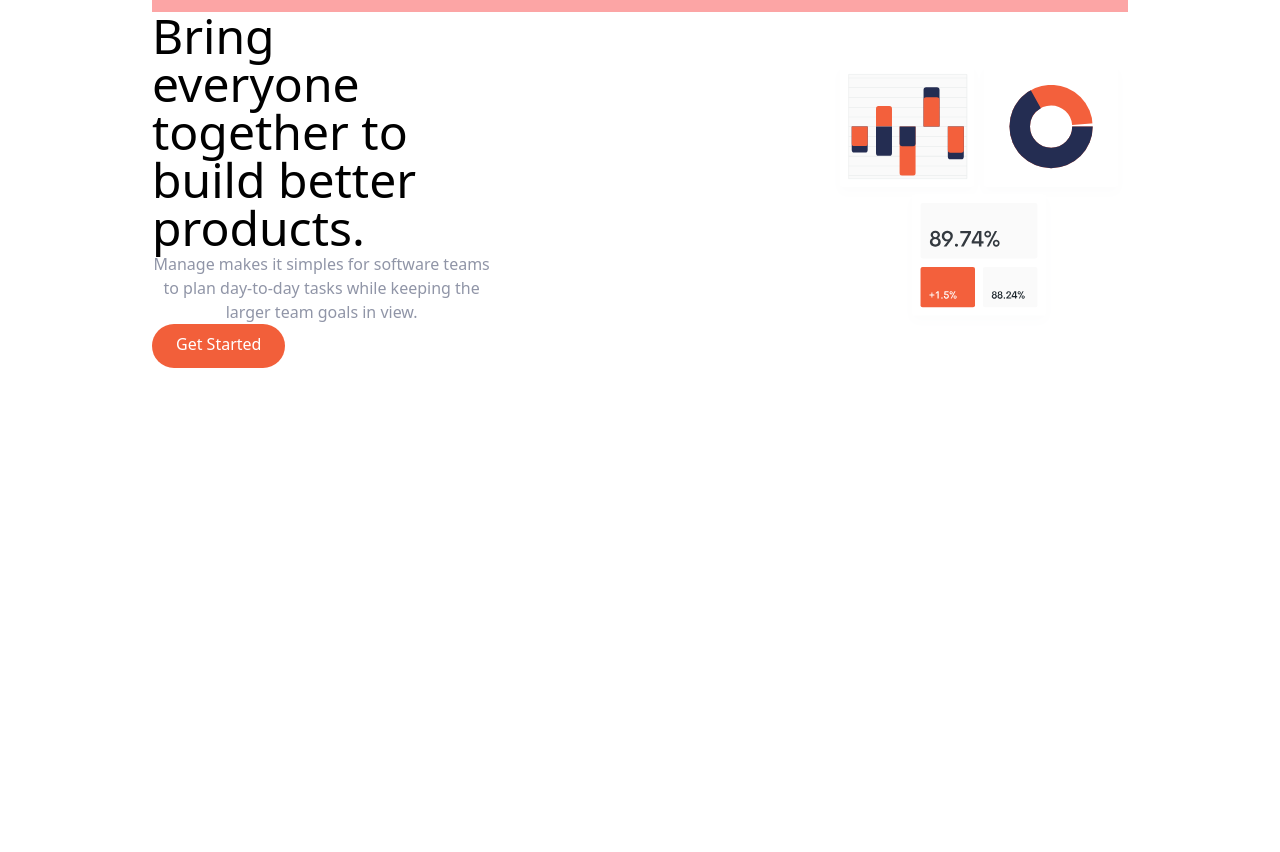
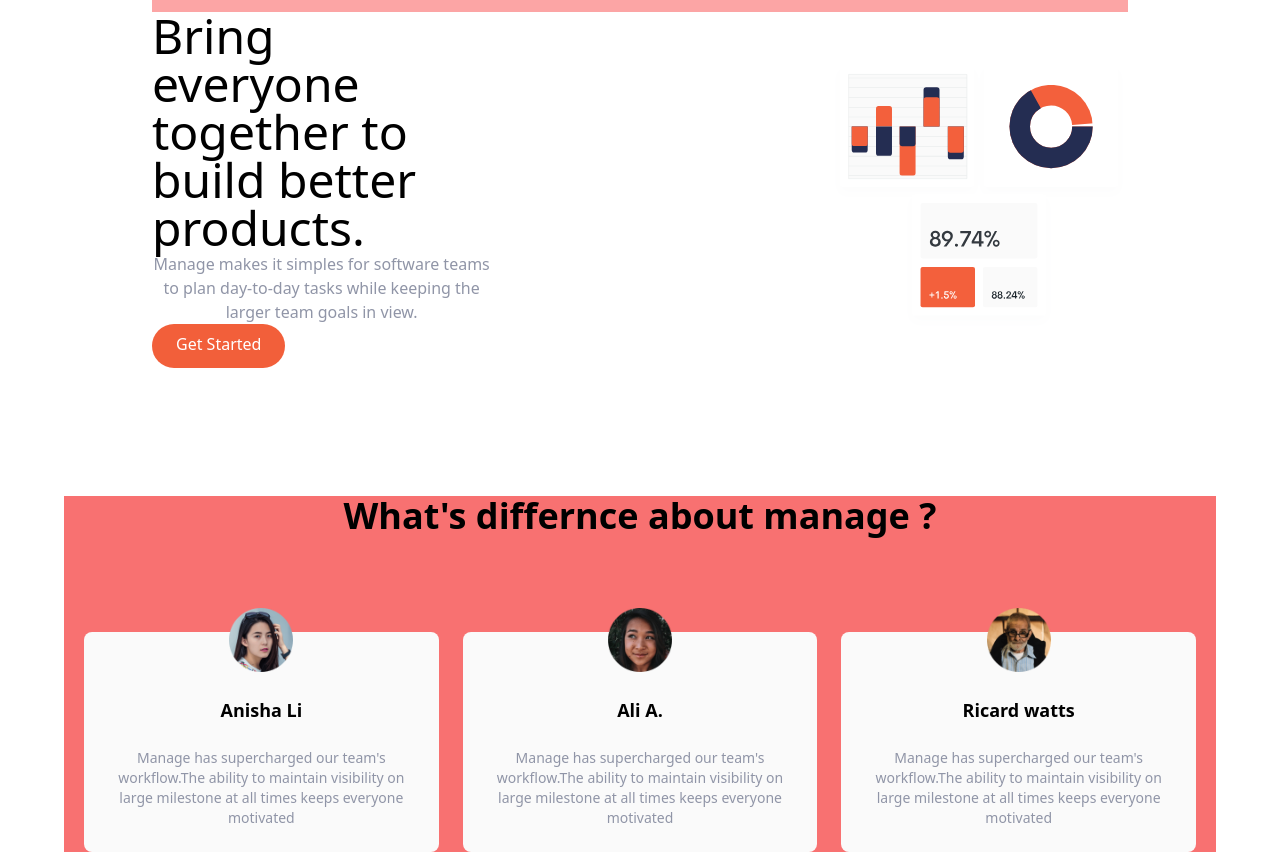
Before and after one commit to zameariislam/landing-page-tailwindcss, a website: page src/index.html in a window 1280 px wide. Shown: the part 80-932 px from the top of the page. Before the commit the page ends 800 px from the top, so only its background shows below. Drawn offline with Linux system fonts and the light colour scheme.

Commit message:
teastimonial added

```diff
--- a/src/index.html
+++ b/src/index.html
@@ -69,6 +69,54 @@
     <!-- Testmonial Section  -->
 
 
+    <section id="testimonials">
+        <!-- container to heading and testm block  -->
+        <div class="max-w-6xl mx-auto mt-32  px-5 text-center bg-red-400">
+            <h2 class="text-4xl text-center font-bold ">What's differnce about manage ? </h2>
+
+            <!-- Textmonial container  -->
+
+            <div class="flex flex-col mt-24  md:flex-row space-x-6">
+
+                <!-- Testmonial 1  -->
+                <div class="flex flex-col items-center p-6 space-y-6 rounded-lg bg-veryLightGray md:w-1/3">
+                    <img class="-mt-12 w-16" src="../img/avatar-anisha.png" alt="">
+                    <h5 class="text-lg font-bold">Anisha Li</h5>
+                    <p class="text-sm text-darkGrayishBlue text-center  ">
+                        Manage has supercharged our team's workflow.The ability to maintain visibility on large milestone at all times keeps everyone motivated
+                    </p>
+
+
+
+            </div>
+            <!-- Testmonial 2  -->
+            <div class="hidden flex-col items-center p-6 space-y-6 rounded-lg bg-veryLightGray md:w-1/3 md:flex">
+                <img class="-mt-12 w-16" src="../img/avatar-ali.png" alt="">
+                <h5 class="text-lg font-bold">Ali A.</h5>
+                <p class="text-sm text-darkGrayishBlue  ">
+                    Manage has supercharged our team's workflow.The ability to maintain visibility on large milestone at all times keeps everyone motivated
+                </p>
+
+
+
+        </div>
+        <!-- Testmonial 3  -->
+        <div class="hidden flex-col items-center p-6 space-y-6 rounded-lg bg-veryLightGray md:w-1/3 md:flex">
+            <img class="-mt-12 w-16" src="../img/avatar-richard.png" alt="">
+            <h5 class="text-lg font-bold">Ricard watts</h5>
+            <p class="text-sm text-darkGrayishBlue text-center  ">
+                Manage has supercharged our team's workflow.The ability to maintain visibility on large milestone at all times keeps everyone motivated
+            </p>
+
+
+
+    </div>
+
+        </div>
+
+    </section>
+
+
 
 
 
```
Also changed, not shown: css/main.css.
